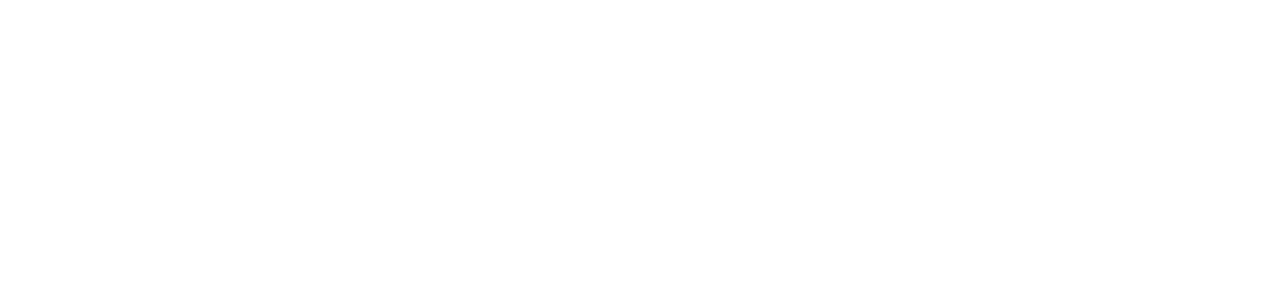
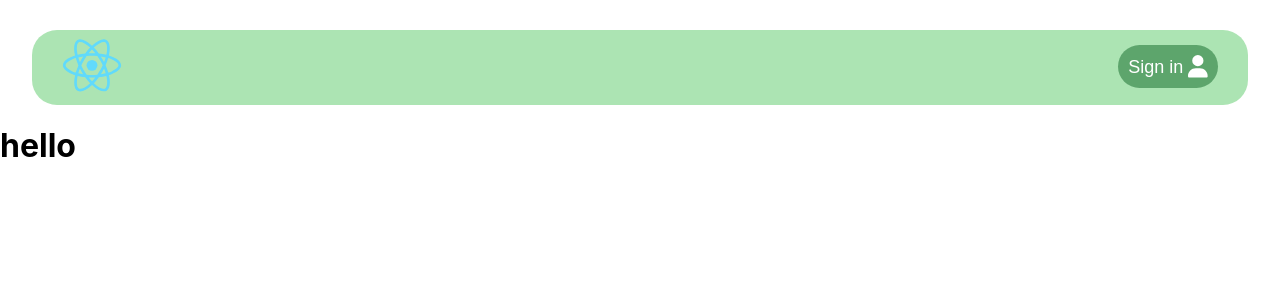
Before and after one commit to yuChenLung/LAHacksWEYM, a React (Create React App) app in the folder weym/: page /onboarding in a window 1280 px wide. Before the commit this address had no page. Shown: the top 300 px of the page. Built offline with nearby package versions, Linux system fonts and the light colour scheme.

Commit message:
fix routing + onboarding skeleton

```diff
--- a/weym/src/App.js
+++ b/weym/src/App.js
@@ -2,19 +2,23 @@
 import Geocode from './Geocoding/Geocode';
 import NavBar from './components/NavBar.js';
 import Profile from './components/Profile.js';
+import Onboarding from './components/Onboarding.js';
 import { BrowserRouter, Routes, Route } from "react-router-dom";
 
 function App() {
   return (
     // <Geocode/>
-    <BrowserRouter>
-      <Routes>
-        <Route path="/" element={<NavBar signedIn={true} />}>
-          {/* <Route index element={<Home />} /> - essentially the default route*/}
-          <Route path="profile" element={<Profile />} />
-        </Route>
-      </Routes>
-    </BrowserRouter>
+    <div>
+      <BrowserRouter>
+        <NavBar signedIn={false} />
+        <Routes>
+          <Route exact path="/" element={<Profile />} />
+          {/* switch to <Home> when complete*/}
+          <Route path="/profile" element={<Profile />} />
+          <Route path="/onboarding" element={<Onboarding />} />
+        </Routes>
+      </BrowserRouter>
+    </div>
   );
 }
 
--- a/weym/src/components/NavBar.js
+++ b/weym/src/components/NavBar.js
@@ -1,6 +1,6 @@
 import React from 'react';
 import logo from '../logo.svg';
-import { Link } from 'react-router-dom';
+import { Link, useNavigate } from 'react-router-dom';
 import './components.css';
 import { FontAwesomeIcon } from '@fortawesome/react-fontawesome';
 import { faUser } from '@fortawesome/free-solid-svg-icons';
@@ -13,7 +13,7 @@
             // JSX code to render component goes here
             <div className="nav-bar">
                 <div className="nav-bar-left">
-                    <Link to="/"><img src={logo} width="100px" alt="Carpool Logo" /></Link>
+                    <Link to="/"><img src={logo} width="100px" /></Link>
                 </div>
                 <div className="nav-bar-right">
                     {/* add eco friendly stats */}
@@ -29,6 +29,23 @@
             </div >
         );
     }
+    else {
+        return (
+            // JSX code to render component goes here
+            <div className="nav-bar">
+                <div className="nav-bar-left">
+                    <Link to="/"><img src={logo} width="100px" alt="Carpool Logo" /></Link>
+                </div>
+                <div className="nav-bar-right">
+                    {/* on click func */}
+                    <Link to="/onboarding">
+                        <button className="dropbtn" style={{ fontSize: '18px' }}>Sign in <FontAwesomeIcon icon={faUser} size="lg" /></button>
+                    </Link>
+                    {/* connect to onboarding page */}
+                </div>
+            </div >
+        );
+    }
 
 }
 
--- /dev/null
+++ b/weym/src/components/Onboarding.js
@@ -0,0 +1,16 @@
+import React from 'react';
+
+function Onboarding() {
+    // const [show, setShow] = React.useState(false);
+
+    return (
+        // JSX code to render component goes here
+        <div>
+            <h1>hello</h1>
+            {/* name, home address inputs, organization affiliation, contact info, step 2 --> yuchens trip entry creation */}
+        </div >
+    );
+
+}
+
+export default Onboarding;
--- a/weym/src/components/components.css
+++ b/weym/src/components/components.css
@@ -23,7 +23,7 @@
 .dropbtn {
     background-color: rgba(69, 146, 88, 0.767);
     color: white;
-    padding: 15px;
+    padding: 10px;
     border-radius: 150px;
     border: none;
     cursor: pointer;
```
